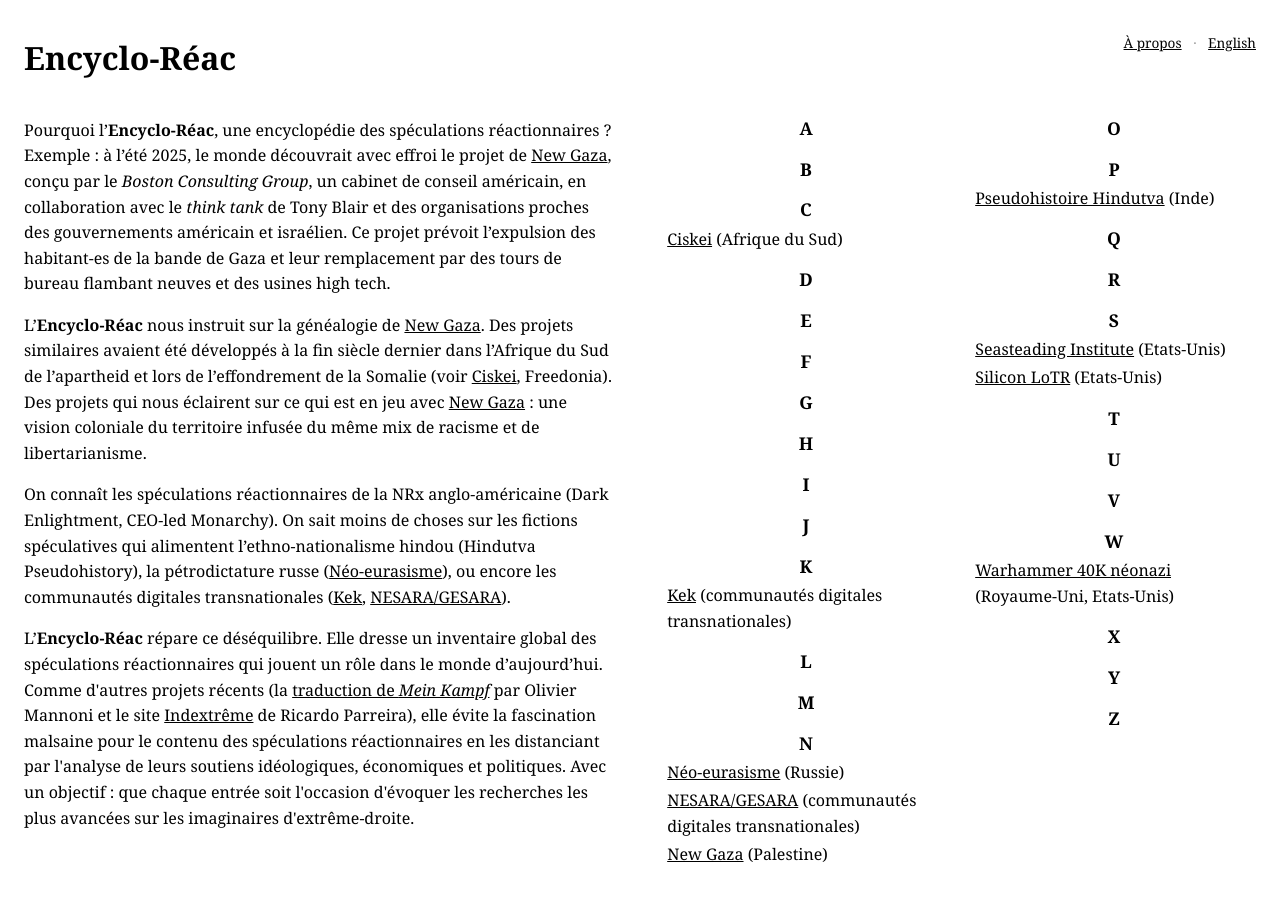
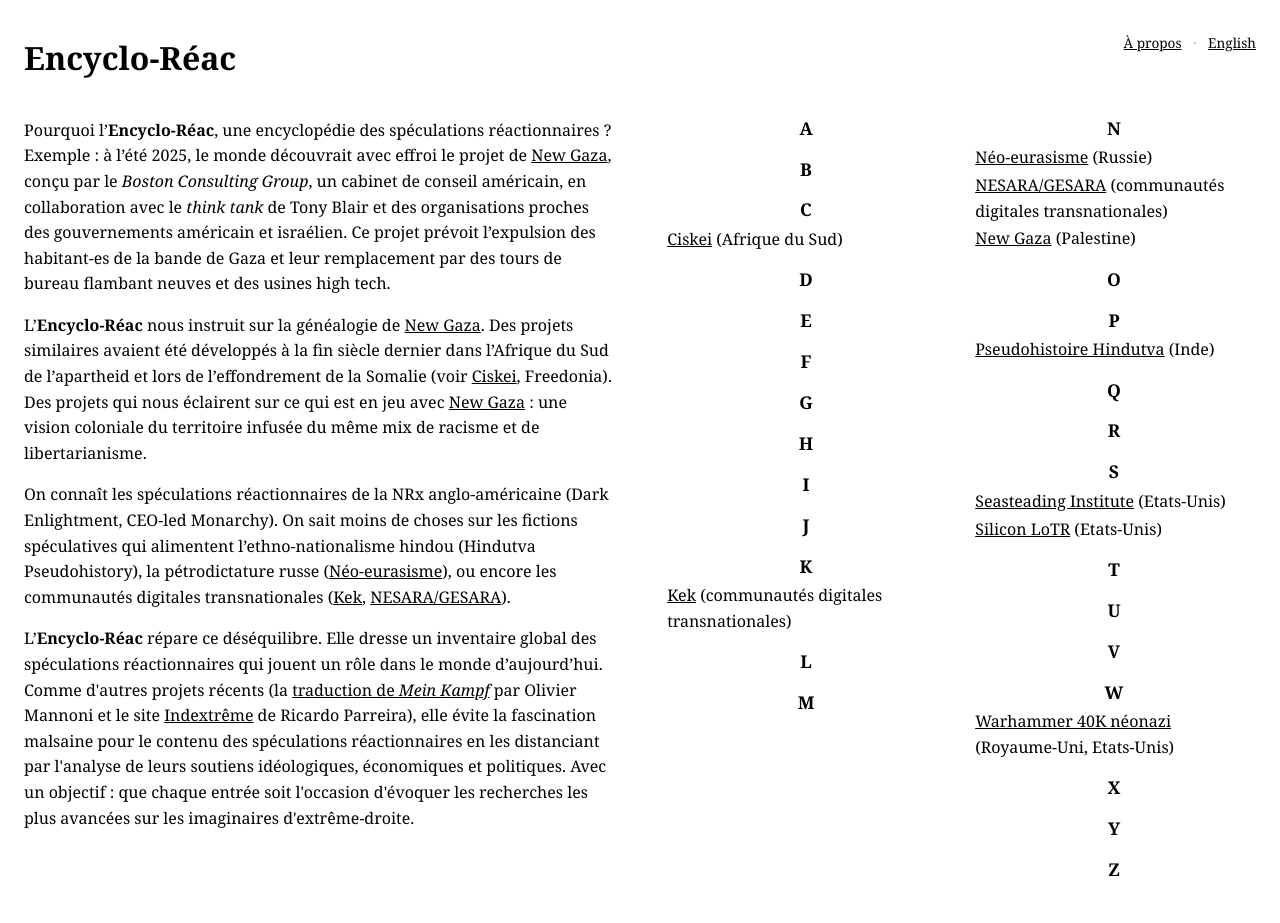
Before and after one commit to encycloreac/encycloreac.github.io, a Jekyll site: the page built from index.html, in a window 1280 px wide. Built offline with Jekyll 4.4.1, drawn with Linux system fonts in a browser that asks for light colours.

Commit message:
Update home.html

```diff
--- a/_layouts/home.html
+++ b/_layouts/home.html
@@ -27,14 +27,14 @@
     <div class="sommaire-columns">
 
       <div class="col-1">
-        {% assign letters1 = "ABCDEFGHIJKLMN" | split: "" %}
+        {% assign letters1 = "ABCDEFGHIJKLM" | split: "" %}
         {% for letter in letters1 %}
           {% include letter-group.html letter=letter lang=lang %}
         {% endfor %}
       </div>
 
       <div class="col-2">
-        {% assign letters2 = "OPQRSTUVWXYZ" | split: "" %}
+        {% assign letters2 = "NOPQRSTUVWXYZ" | split: "" %}
         {% for letter in letters2 %}
           {% include letter-group.html letter=letter lang=lang %}
         {% endfor %}
```
